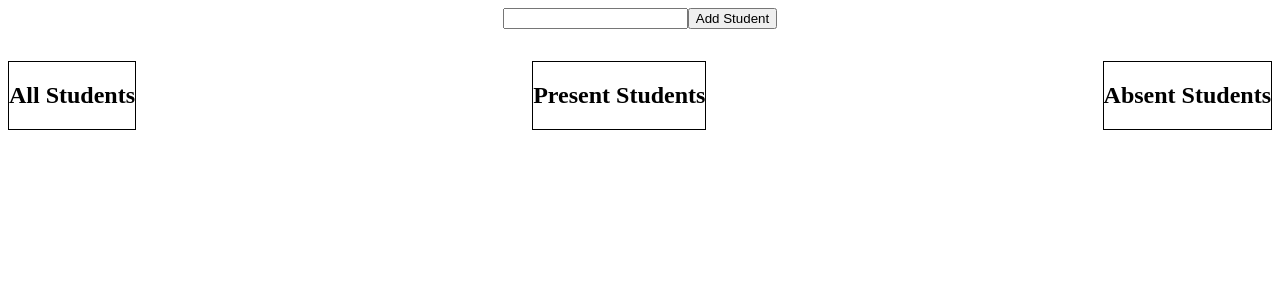
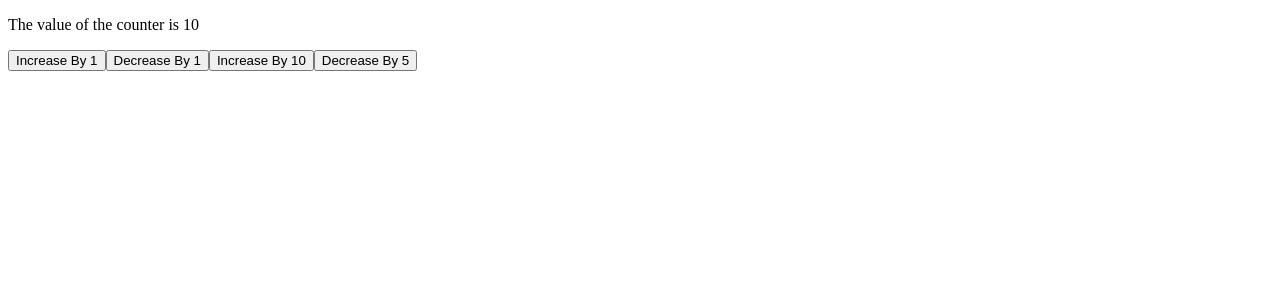
Before and after one commit to asiefmahir/ic-batch-8-react, a React (Create React App) app: page / in a window 1280 px wide. Shown: the top 300 px of the page. Built offline with nearby package versions, Linux system fonts and the light colour scheme.

Commit message:
feat: Learn about useReducer Hook
Learn about useReducer hook and reducer functions and convert our app with useReducer Hook and Context API

```diff
--- /dev/null
+++ b/src/App2.jsx
@@ -0,0 +1,44 @@
+import { useState, useReducer } from "react";
+
+import { counterReducer } from "./reducers/counter";
+
+const App2 = () => {
+	// const [counter, setCounter] = useState(0)
+	// setCounter(counter + 1)
+	const [counter, dispatch] = useReducer(counterReducer, 10);
+	return (
+		<div>
+			<p>The value of the counter is {counter}</p>
+			<button
+				onClick={() =>
+					dispatch({ type: "INCREASE_COUNTER_VALUE", payload: 1 })
+				}
+			>
+				Increase By 1
+			</button>
+			<button
+				onClick={() =>
+					dispatch({ type: "DECREASE_COUNTER_VALUE", payload: 1 })
+				}
+			>
+				Decrease By 1
+			</button>
+			<button
+				onClick={() =>
+					dispatch({ type: "INCREASE_COUNTER_VALUE", payload: 10 })
+				}
+			>
+				Increase By 10
+			</button>
+			<button
+				onClick={() =>
+					dispatch({ type: "DECREASE_COUNTER_VALUE", payload: 5 })
+				}
+			>
+				Decrease By 5
+			</button>
+		</div>
+	);
+};
+
+export default App2;
--- a/src/contexts/Student.jsx
+++ b/src/contexts/Student.jsx
@@ -1,8 +1,18 @@
-import { useState, createContext } from "react";
+import { useState, useReducer, createContext } from "react";
+import { studentReducer } from "../reducers/student";
 
 export const StudentContext = createContext();
 
+const initState = {
+	studentName: "",
+	students: [],
+	editMode: false,
+	editableStudent: null,
+};
+
 const StudentProvider = ({ children }) => {
+	const [studentStates, dispatch] = useReducer(studentReducer, initState);
+
 	const [studentName, setStudentName] = useState("");
 	const [students, setStudents] = useState([]);
 	const [editMode, setEditMode] = useState(false);
@@ -96,20 +106,8 @@ const StudentProvider = ({ children }) => {
 	};
 
 	const contextValue = {
-		studentName,
-		setStudentName,
-		students,
-		setStudents,
-		editMode,
-		setEditMode,
-		editableStudent,
-		setEditableStudent,
-		submitHandler,
-		editHandler,
-		removeHandler,
-		makePresentHandler,
-		makeAbsentHandler,
-		toggleHandler,
+		studentStates,
+		dispatch,
 	};
 	return (
 		<StudentContext.Provider value={contextValue}>
--- a/src/index.js
+++ b/src/index.js
@@ -4,14 +4,16 @@ import './index.css';
 import App from './App';
 import StudentProvider from './contexts/Student';
 import reportWebVitals from './reportWebVitals';
+import App2 from './App2';
 
 const root = ReactDOM.createRoot(document.getElementById('root'));
 // console.log(root.render);
 root.render(
   <React.StrictMode>
-    <StudentProvider>
+    <App2 />
+    {/* <StudentProvider>
       <App />
-    </StudentProvider>
+    </StudentProvider> */}
   </React.StrictMode>
 );
 
--- /dev/null
+++ b/src/reducers/counter.js
@@ -0,0 +1,18 @@
+export const counterReducer = (state, action) => {
+	console.log(state, "state");
+	console.log(action, "action");
+
+	switch (action.type) {
+		case "INCREASE_COUNTER_VALUE": {
+			return state + action.payload;
+		}
+
+		case "DECREASE_COUNTER_VALUE": {
+			return state - action.payload;
+		}
+
+		default: {
+			return state;
+		}
+	}
+};
--- /dev/null
+++ b/src/reducers/student.js
@@ -0,0 +1,64 @@
+/**
+ *
+ * const initState = {
+	studentName: "",
+	students: [],
+	editMode: false,
+	editableStudent: null,
+};
+ */
+
+export const studentReducer = (state, action) => {
+    switch(action.type) {
+
+        case "CHANGE_STUDENT_NAME" : {
+            return {
+                ...state,
+                studentName: action.payload
+            }
+        }
+        case "CREATE_STUDENT" : {
+            const newStudent = {
+                id: Date.now() + '',
+                name: state.studentName,
+                isPresent: undefined
+            };
+
+            return {
+                ...state,
+                students: [...state.students, newStudent],
+                studentName: ''
+            }
+        }
+
+        case "EDIT_STUDENT" : {
+            return {
+                ...state,
+                editMode: true,
+                editableStudent: action.payload,
+                studentName: action.payload.name
+            }
+        }
+
+        // dispatch({type: "EDIT_STUDENT", payload: {id: "1", name: "mahir", isPresent: undefined}})
+
+
+
+        case "REMOVE_STUDENT" : {
+            return {
+                ...state,
+                students: state.students.filter((student) => student.id !== action.payload)
+            }
+        }
+
+        case "UPDATE_STUDENT" : {
+
+        }
+
+
+
+        default : {
+            return state;
+        }
+    }
+}
```
